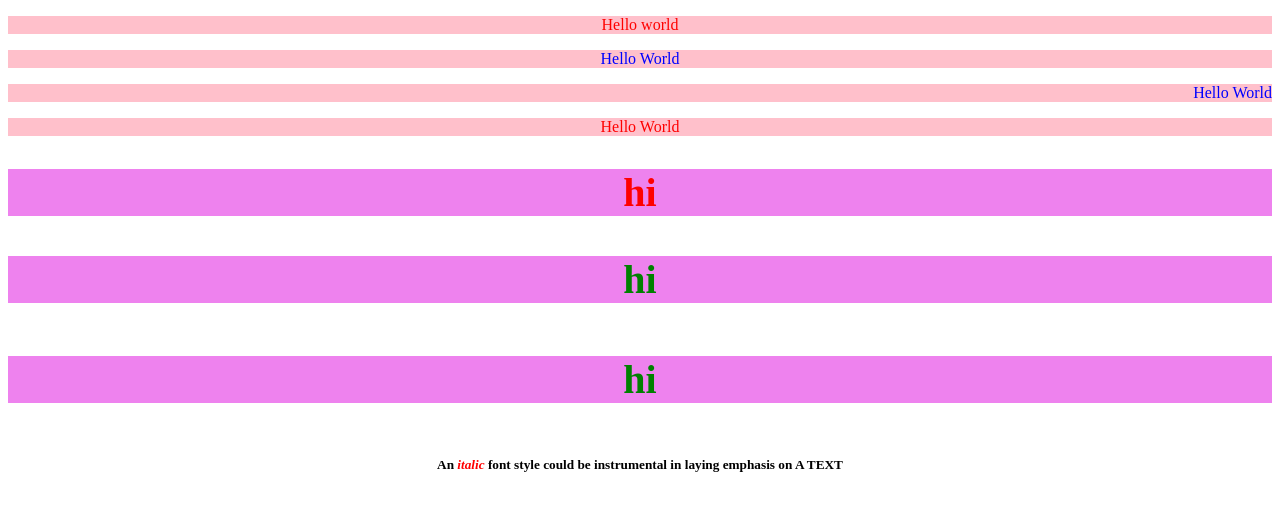
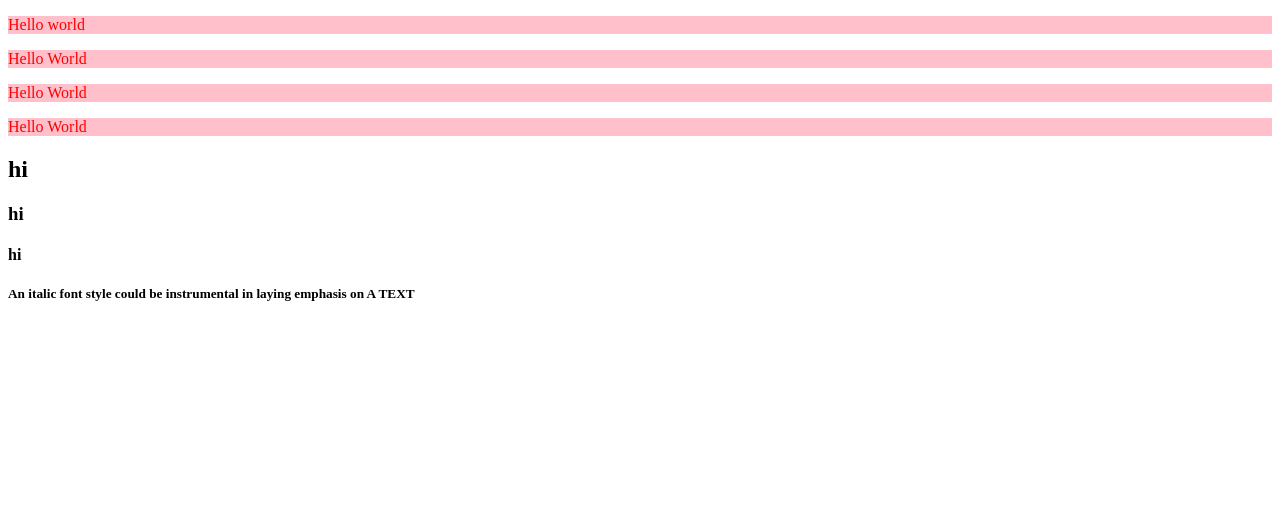
Before and after one commit to sowmikareddy20/webprogramming.github.io, a plain HTML site: page index.html in a window 1280 px wide. Drawn offline with Linux system fonts and the light colour scheme.

Commit message:
Update web.css

```diff
--- a/web.css
+++ b/web.css
@@ -2,31 +2,3 @@ p{
 color: red;
 background-color:pink;
 }
-#para1{
-color:blue;
-}
-.center{
-text-align:right;
-color:blue;
-}
-p.hi{
-text-align:center;
-color:red;
-}
-h2,h3,h4{
-text-align:center;
-
-color:green;
-background-color:violet;
-font-size:40px;
-}
-h2{
-color:red;
-}
-.font-style{
-font-style:italic;
-color:red;
-}
-*{
-text-align:center;
-}
```
